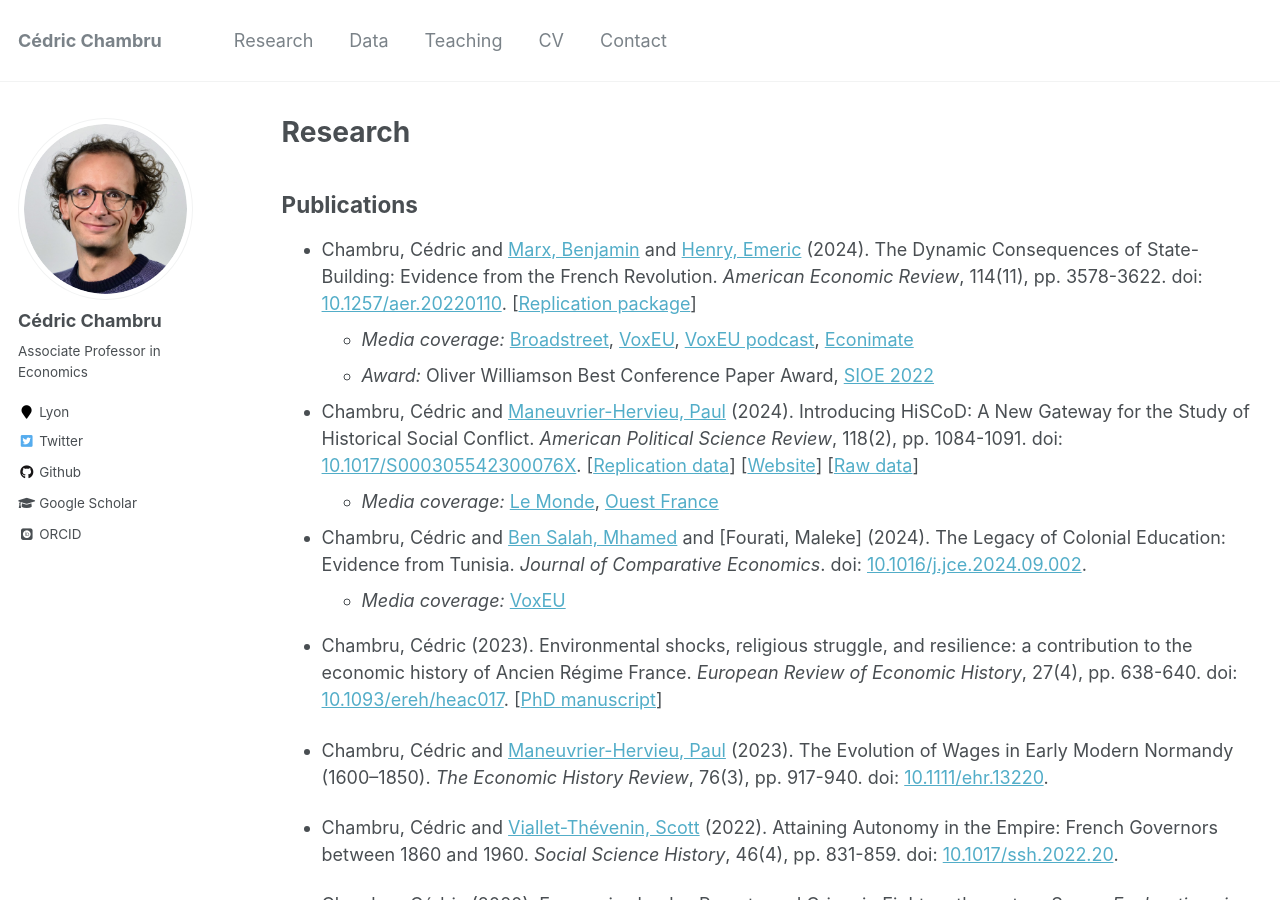
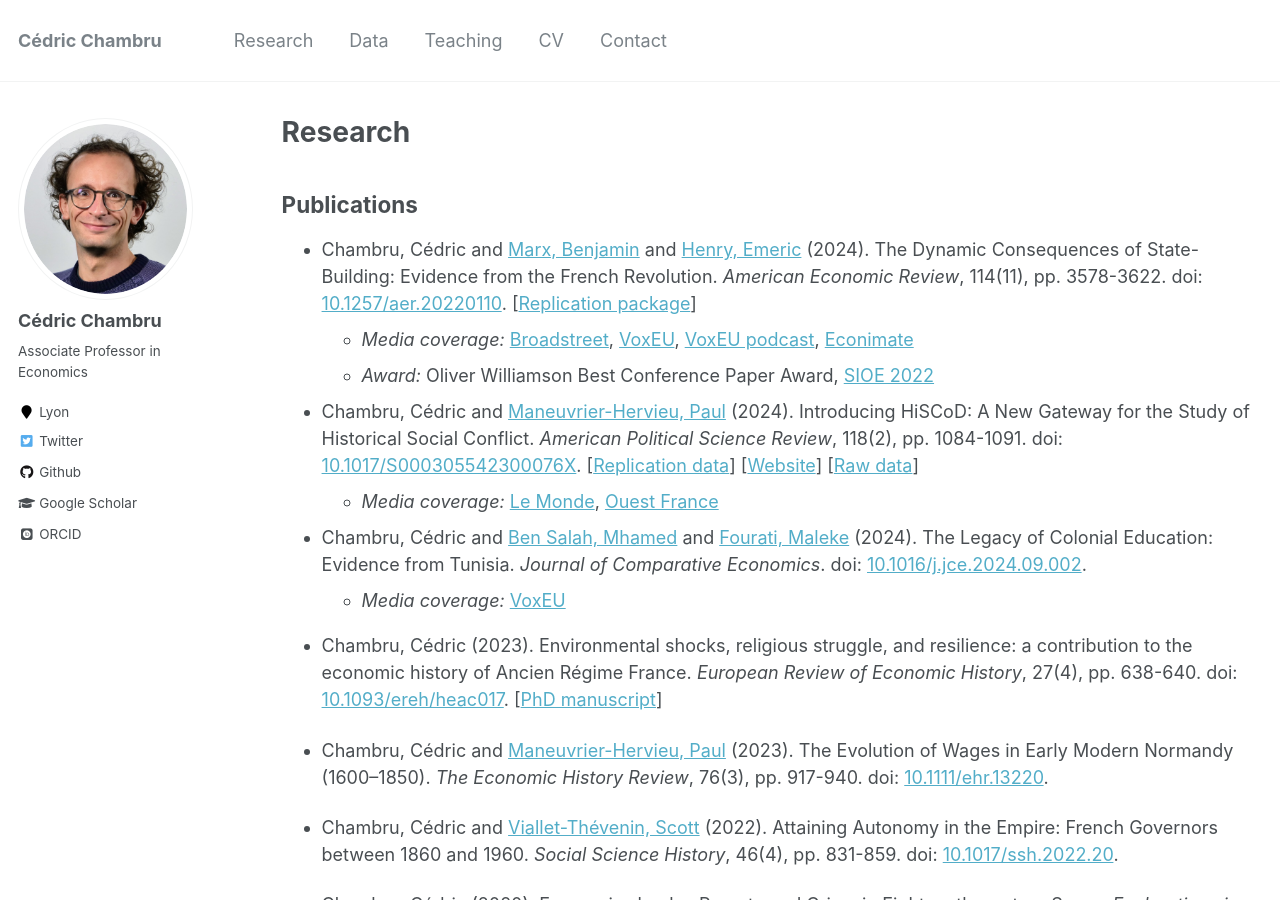
Before and after one commit to CedricChambru/CedricChambru.github.io, a Jekyll site: the page built from _pages/research.md, in a window 1280 px wide and 900 px high. Built offline with Jekyll 4.4.1, drawn with Linux system fonts in a browser that asks for light colours; some web fonts are replaced; part of the change alters nothing that is shown.

```diff
--- a/_pages/research.md
+++ b/_pages/research.md
@@ -17,7 +17,7 @@ redirect_from:
 * Chambru, Cédric and [Maneuvrier-Hervieu, Paul](https://paulmaneuvrierhervieu.github.io) (2024). Introducing HiSCoD: A New Gateway for the Study of Historical Social Conflict. *American Political Science Review*, 118(2), pp. 1084-1091. doi: [10.1017/S000305542300076X](https://doi.org/10.1017/S000305542300076X). [[Replication data](https://doi.org/10.7910/DVN/HGFLGK)] [[Website](https://www.unicaen.fr/hiscod)] [[Raw data](https://github.com/hiscod/hiscod-project)]
    - *Media coverage:* [Le Monde](https://www.lemonde.fr/idees/article/2021/05/20/deux-siecles-de-revoltes-populaires-decryptees-le-gilet-jaune-se-porte-depuis-bien-longtemps_6080797_3232.html), [Ouest France](https://www.ouest-france.fr/normandie/caen-14000/entretien-hiscod-la-base-de-donnees-sur-les-emeutes-developpee-a-caen-d995b80e-003b-11ec-89f6-98e781273c08)
 
-* Chambru, Cédric and [Ben Salah, Mhamed](https://mhamedbensalah.github.io) and [Fourati, Maleke] (2024). The Legacy of Colonial Education: Evidence from Tunisia. *Journal of Comparative Economics*. doi: [10.1016/j.jce.2024.09.002](https://doi.org/10.1016/j.jce.2024.09.002). <!-- [[Replication package](https://doi.org/10.5281/zenodo.13926269)] -->
+* Chambru, Cédric and [Ben Salah, Mhamed](https://mhamedbensalah.github.io) and [Fourati, Maleke](https://sites.google.com/view/malekefourati) (2024). The Legacy of Colonial Education: Evidence from Tunisia. *Journal of Comparative Economics*. doi: [10.1016/j.jce.2024.09.002](https://doi.org/10.1016/j.jce.2024.09.002). <!-- [[Replication package](https://doi.org/10.5281/zenodo.13926269)] -->
   - *Media coverage:* [VoxEU](https://cepr.org/voxeu/columns/addressing-lingering-effects-colonial-influence-educational-institutions)
 
 * Chambru, Cédric (2023). Environmental shocks, religious struggle, and resilience: a contribution to the economic history of Ancien Régime France. *European Review of Economic History*, 27(4), pp. 638-640. doi: [10.1093/ereh/heac017](https://doi.org/10.1093/ereh/heac017).  [[PhD manuscript](https://archive-ouverte.unige.ch/unige:119759)]
```
